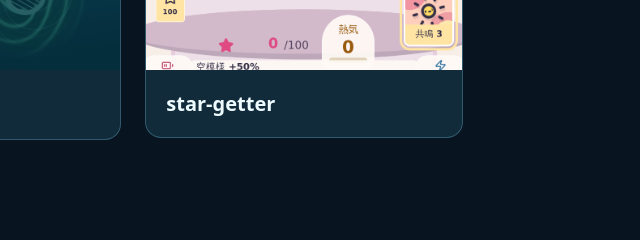
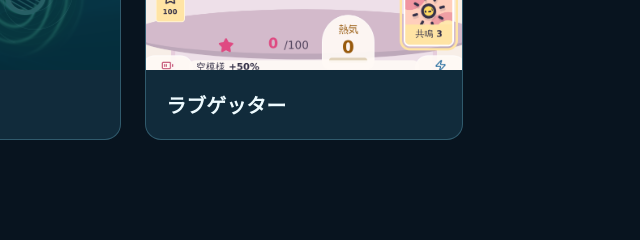
Before and after one commit to AkaakuHub/game-portal, a website with bundled scripts: page apps/portal/index.html in a window 1280 px wide. Shown: the part 290-530 px from the top of the page, 336-976 px from the left. Built offline with nearby package versions, Linux system fonts and the light colour scheme.

Commit message:
ゲームの表示名をラブゲッターへ変更

```diff
--- a/shared/games.ts
+++ b/shared/games.ts
@@ -15,7 +15,7 @@ export const games: readonly Game[] = [
   },
   {
     slug: "star-getter",
-    title: "star-getter",
+    title: "ラブゲッター",
     thumbnail: "/thumbnails/star-getter.png",
     directory: "games/star-getter",
     port: 4176,
```
Also changed, not shown: apps/portal/privacy/index.html (+1 -1 lines), README.md.
